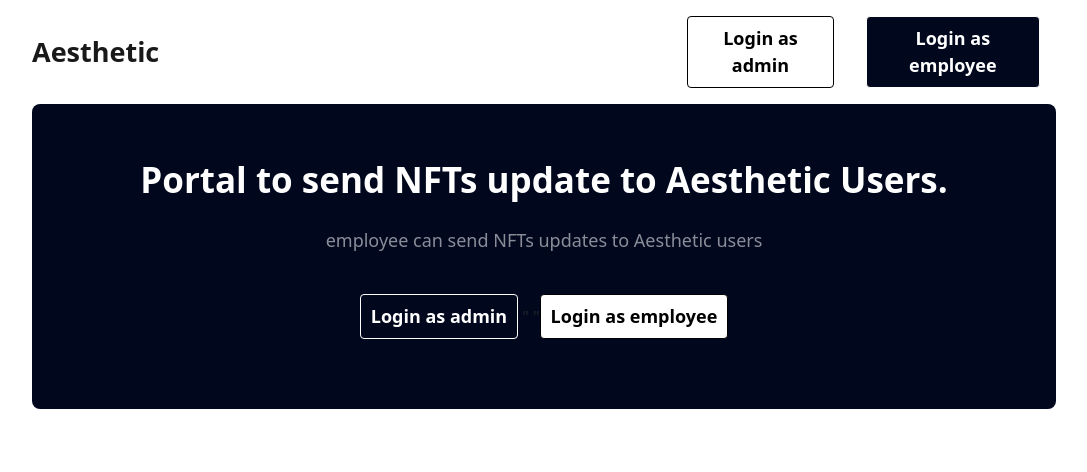
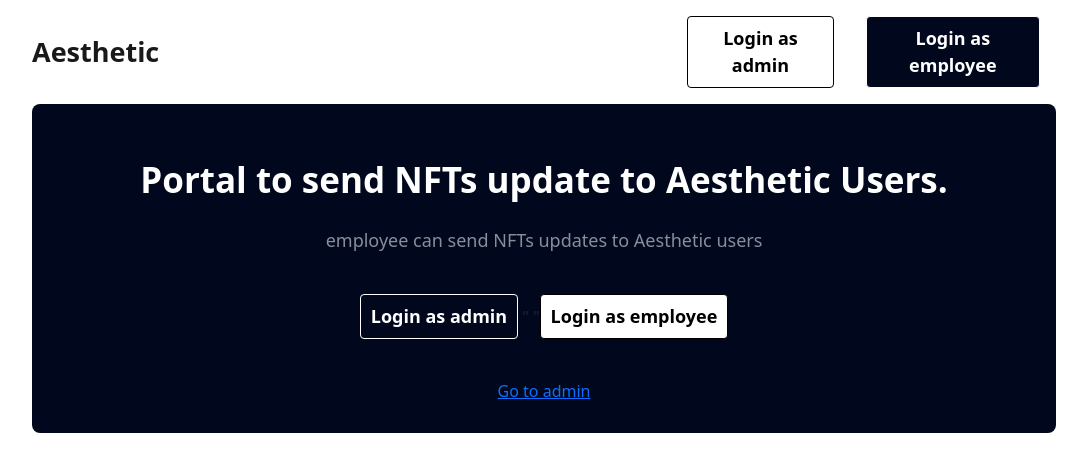
Before and after one commit to amanc1248/aestheticproject, a React (Create React App) app in the folder frontend/: page / in a window 1280 px wide. Shown: the top 472 px of the page, without its empty margins (96-1183 px from the left). Built offline with nearby package versions, Linux system fonts and the light colour scheme.

Commit message:
ADD: test link

```diff
--- a/frontend/src/screens/Home/Home.js
+++ b/frontend/src/screens/Home/Home.js
@@ -37,6 +37,7 @@ function Home() {
           Login as employee
         </button>
       </div>
+      <a href="/admin">Go to admin</a>
     </div>
   );
 }
```
